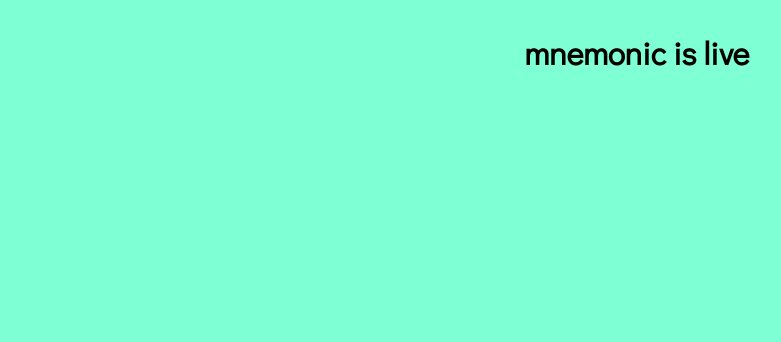
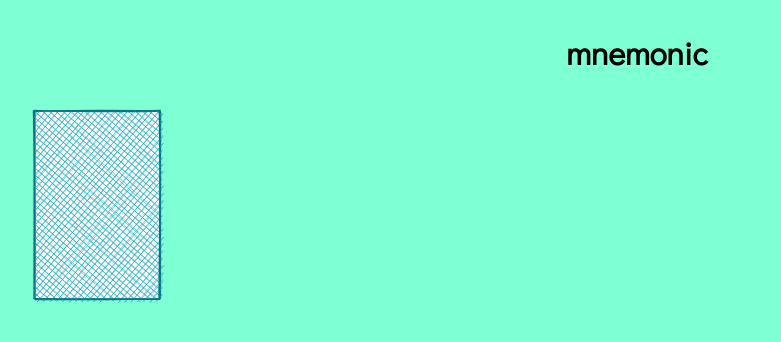
Before and after one commit to tobydawson1/mnemonic, a React (Create React App) app: page / in a window 1280 px wide. Shown: the top 342 px of the page, without its empty margins (3-784 px from the left). Built offline with nearby package versions, Linux system fonts and the light colour scheme.

Commit message:
add Card component

```diff
--- a/src/App.js
+++ b/src/App.js
@@ -1,13 +1,25 @@
-import React from 'react';
-import './App.scss';
+import React, { useState } from 'react';
+import Card from './components/card/Card';
+import './styles/App.scss';
 
-function App() {
+export default function App() {
+  const [flipped, setFlipped] = useState([])
+
+  const handleClick = (id) => setFlipped([...flipped, id])
 
   return (
     <div className="App">
-      <h1>mnemonic is live</h1>
+      <h1>mnemonic</h1>
+
+      <Card
+        id={1}
+        width={200}
+        height={200}
+        back={'card_set/back.svg'}
+        front={'card_set/yellow.svg'}
+        flipped={flipped.includes(1)}
+        handleClick={() => handleClick(1)}
+      />
     </div>
-  );
-};
-
-export default App;
+  )
+}
--- /dev/null
+++ b/src/components/card/Card.js
@@ -0,0 +1,41 @@
+import React from 'react';
+import PropTypes from 'prop-types';
+import '../../styles/Card.scss';
+
+export default function Card({
+    handleClick,
+    id,
+    flipped,
+    back,
+    front,
+    height,
+    width
+}) {
+    return <div
+        className={`flip-container ${flipped ? 'flipped' : ''}`}
+        style={{
+            width, height
+        }}
+        onClick={() => handleClick(id)}
+    >
+        <div className="flipper">
+            <img
+                style={{
+                    height, width
+                }}
+                className={flipped ? 'front' : 'back'}
+                src={flipped ? front : back}
+            />
+        </div>
+    </div>
+}
+
+Card.propTypes = {
+    handleClick: PropTypes.func.isRequired,
+    id: PropTypes.number.isRequired,
+    flipped: PropTypes.bool.isRequired,
+    front: PropTypes.string.isRequired,
+    back: PropTypes.string.isRequired,
+    height: PropTypes.number.isRequired,
+    width: PropTypes.number.isRequired
+}
--- a/src/App.scss
+++ b/src/styles/App.scss
@@ -5,5 +5,6 @@
   text-align: center;
   background-color: aquamarine;
   height: 100vh;
-  h1 {padding: 1em;};
+  h1 {padding: 1em};
+
 }
--- /dev/null
+++ b/src/styles/Card.scss
@@ -0,0 +1,3 @@
+@import url('https://fonts.googleapis.com/css?family=Didact+Gothic&display=swap');
+* {margin:0; padding:0}
+img { cursor: pointer; }
```
Also changed, not shown: 2 other files (tests, documents, lock files or other folders).
